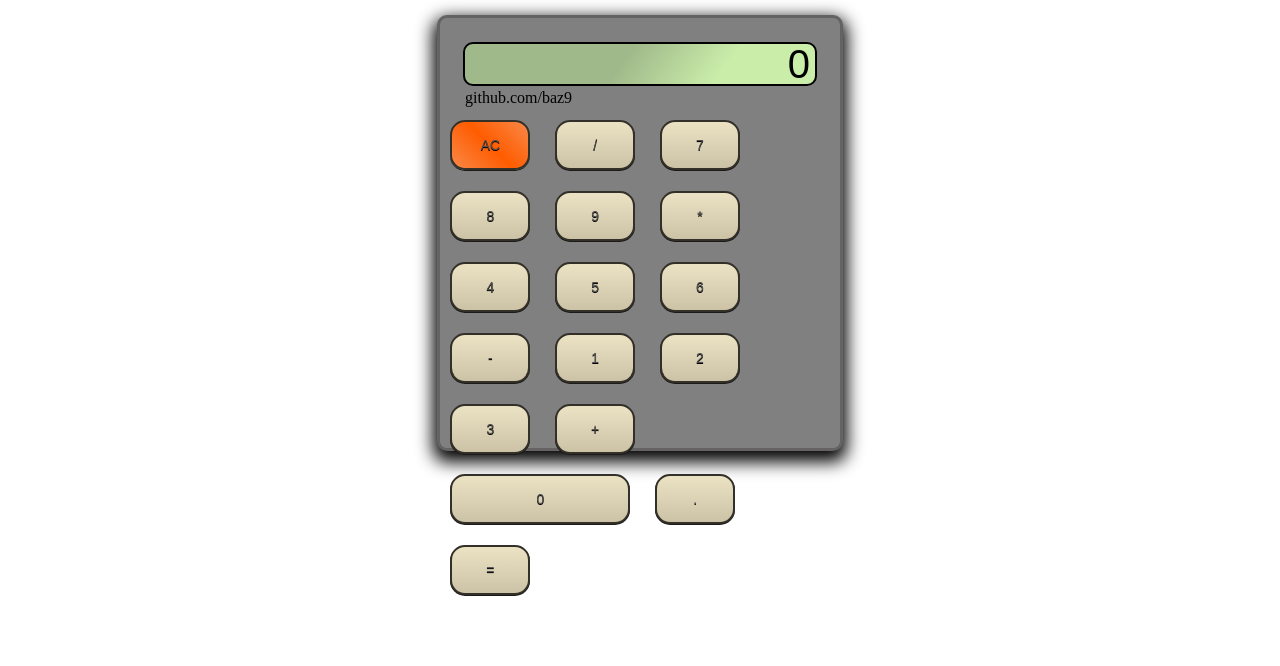
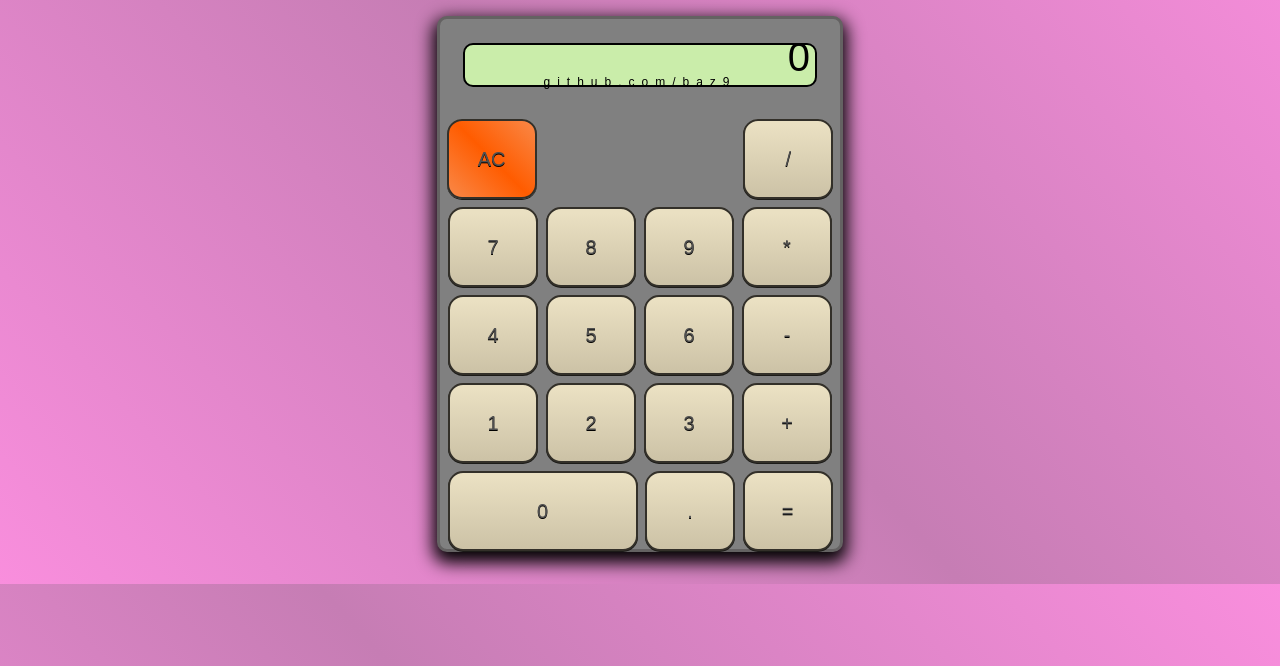
Before and after one commit to baz9/calculator, a plain HTML site: page index.html in a window 1280 px wide. Shown: the part 134-800 px from the top of the page. Drawn offline with Linux system fonts and the light colour scheme; a web font is replaced by a local one.

Commit message:
Update styles.css

```diff
--- a/styles.css
+++ b/styles.css
@@ -1,20 +1,29 @@
 * {
     margin: 0;
+}
+
+html {
+
+    background: rgb(249,142,221);
+    background: linear-gradient(48deg, rgba(249,142,221,1) 0%, rgba(198,125,180,1) 50%, rgba(249,142,221,1) 100%);
 }
 
 .container {
     border: 3px solid rgb(100, 98, 98);
     border-radius: 10px;
-    height: 430px;
+    height: 530px;
     width: 400px;
     margin: 4vh auto;
-    background: grey;
+    background:grey;
     box-shadow: 0px 7px 17px 4px #000000;
 }
 
 h1 {
     text-align: center;
     margin-top: 10vh;
+    font-family: 'Roboto', sans-serif;
+    font-weight: 900;
+    letter-spacing: 20px;
 }
 
 .display {
@@ -23,17 +32,25 @@ h1 {
     height: 40px;
     margin: 3vh auto;
     background: rgb(202,237,170);
-    background: linear-gradient(306deg, rgba(202,237,170,1) 27%, rgba(160,185,138,1) 55%);
     border-radius: 10px;
+}
+
+.calc-model {
+    position: relative;
+    bottom: 15px;
+    text-align: center;
+    font-family: Arial, Helvetica, sans-serif;
+    font-size: 12px;
+    letter-spacing: 7px;
 }
 
 button {
     display: inline-flex;
     justify-content: center;
     align-items: center;
-    height: 50px;
-    width: 80px;
-    margin: 1.3vh;
+    height: 80px;
+    width: 90px;
+    margin-top: 1vh;
     box-shadow: 0px 1px 0px 0px #1c1b18;
 	background:linear-gradient(to bottom, #eae0c2 5%, #ccc2a6 100%);
 	background-color:#eae0c2;
@@ -41,12 +58,18 @@ button {
 	border:2px solid #333029;
 	cursor:pointer;
 	font-family:Arial;
-	font-size:14px;
+	font-size:20px;
 	padding:12px 16px;
 	text-decoration:none;
     color: rgb(80, 80, 80);
 	text-shadow:0px 1px 0px #000000;
     outline: none;
+}
+
+.calc-contain {
+    display: flex;
+    flex-wrap: wrap;
+    justify-content: space-evenly;
 }
 
 button:hover {
@@ -55,15 +78,18 @@ button:hover {
 }
 
 .zero {
-    width: 180px;
+    width: 190px;
+}
+.ac {
+    margin-right:   200px;
 }
 
 #display-numbers {
     font-size: 40px;
     text-align: right;
-    font-family: Arial, Helvetica, sans-serif;
+    font-family: 'DotGothic16', sans-serif;
     position: relative;
-    bottom: 2px;
+    bottom: 10px;
     margin-right: 5px;
 }
 
@@ -75,6 +101,3 @@ button:hover {
 .ac:hover {
     background:linear-gradient(to bottom, orange 5%,  rgba(249,136,72,1) 100%);
 }
-
-.operator {
-}
```
